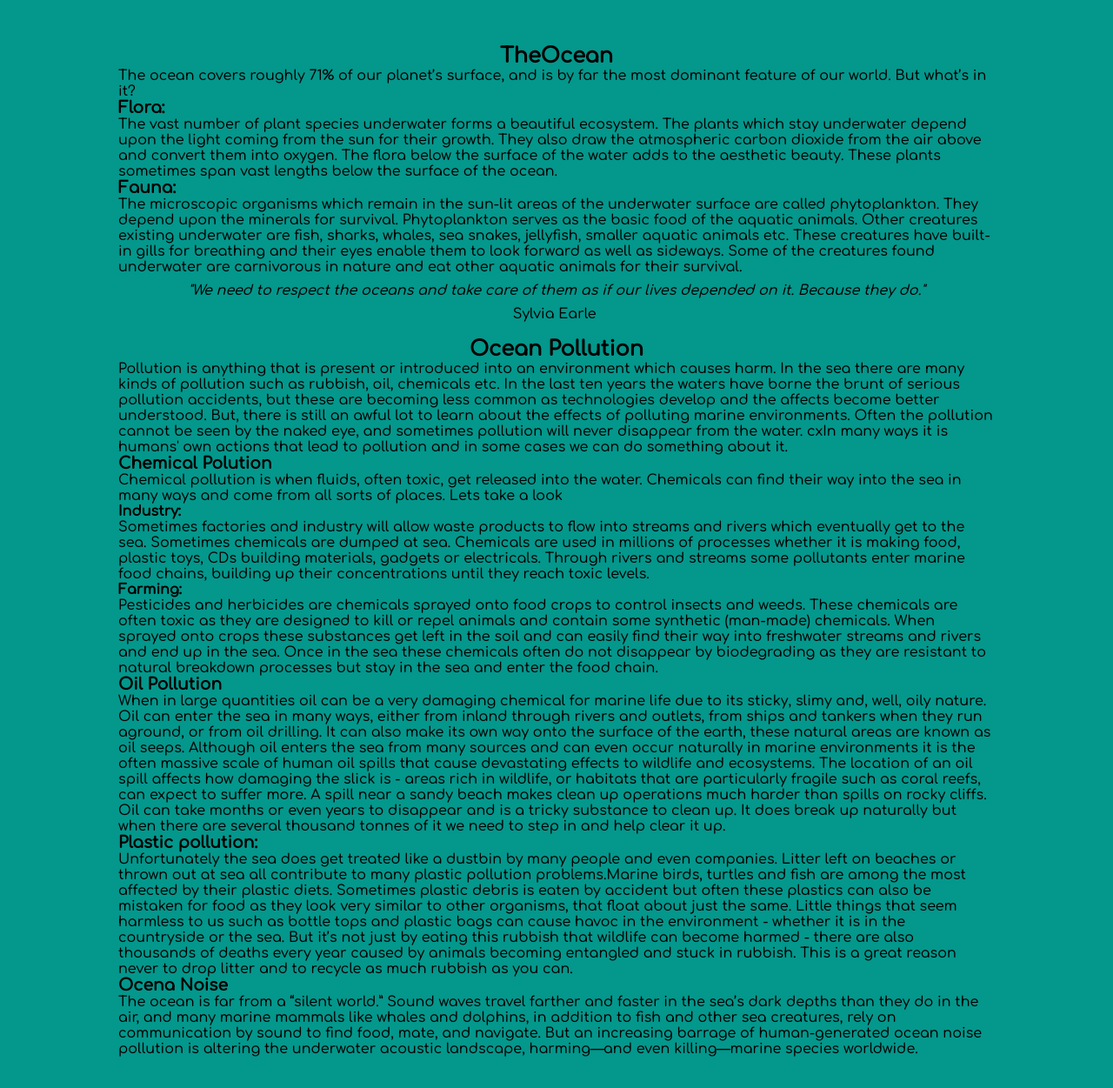
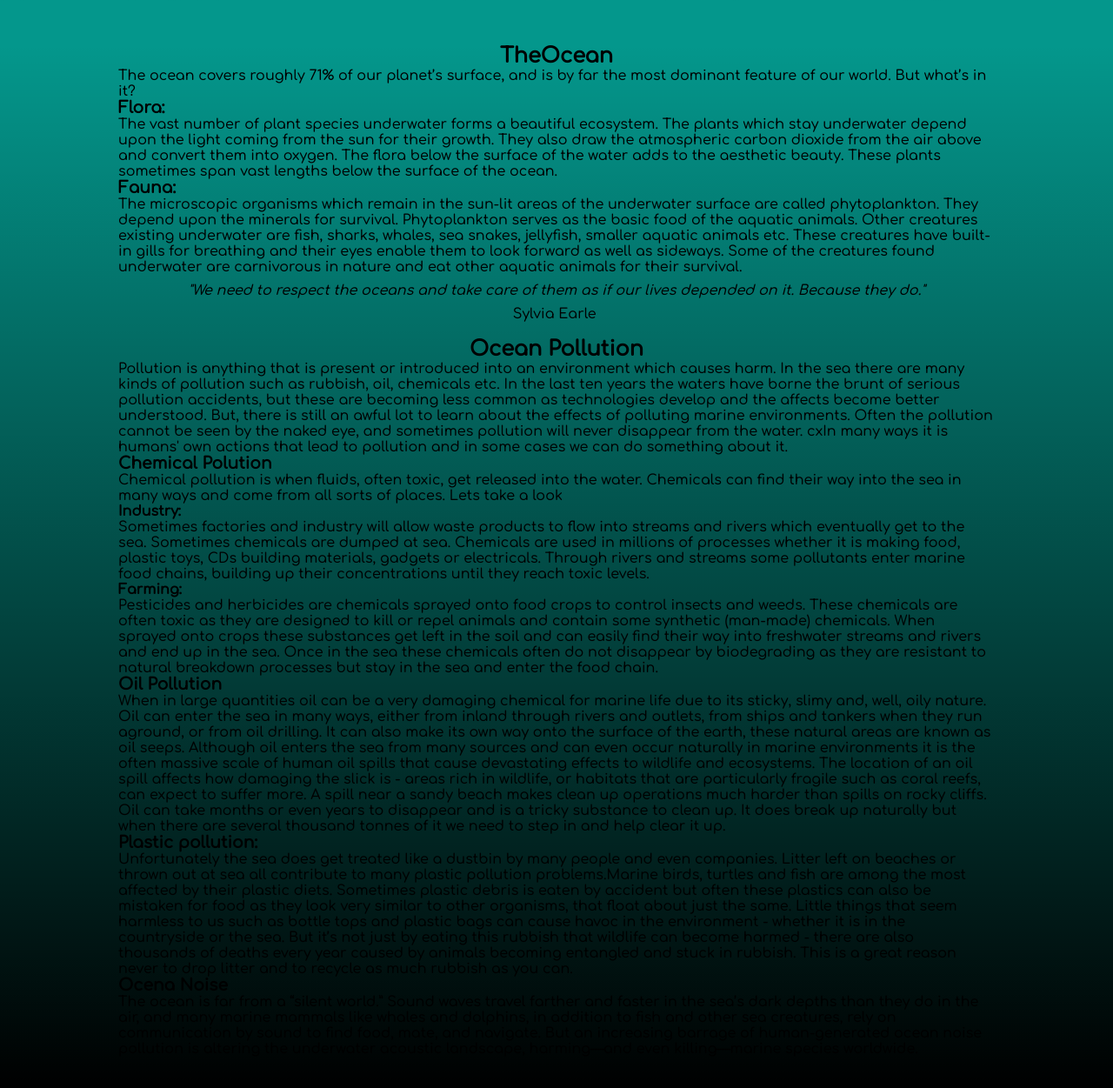
Before and after one commit to apantzar/webDev2021, a PHP site: page / in a window 1280 px wide. Shown: the part 989-2240 px from the top of the page at 87% size. Before the commit the page ends 2204 px from the top, so only its background shows below. Run offline with PHP 8.4, Linux system fonts and the light colour scheme; some libraries are stand-ins or nearby versions.

Commit message:
comit of the amaizing tteam of fak

```diff
--- a/index.html
+++ b/index.html
@@ -74,7 +74,7 @@
             })
         </script>
 
-        <section id="Section-Article">
+        <section class="section-article">
             <article >
                 <header id="1st Header">
                     <h2 class="centertitle"> The  <span> Ocean</span></h2>
--- a/style.css
+++ b/style.css
@@ -96,3 +96,12 @@ section img
     justify-content: center;
     align-items: center;
 }
+.section-article
+{
+    content: '';
+    position: absolute;
+    width: 100%;
+    height: 150%;
+    background: linear-gradient(to top, black,transparent);
+    z-index: 10;
+}
```
